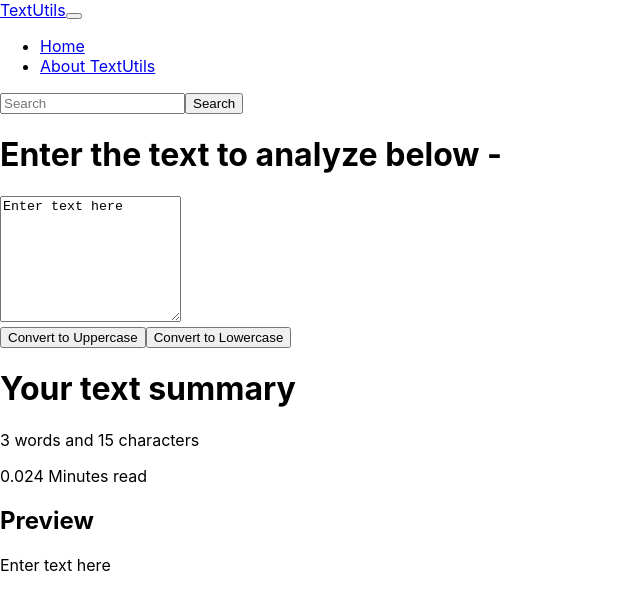
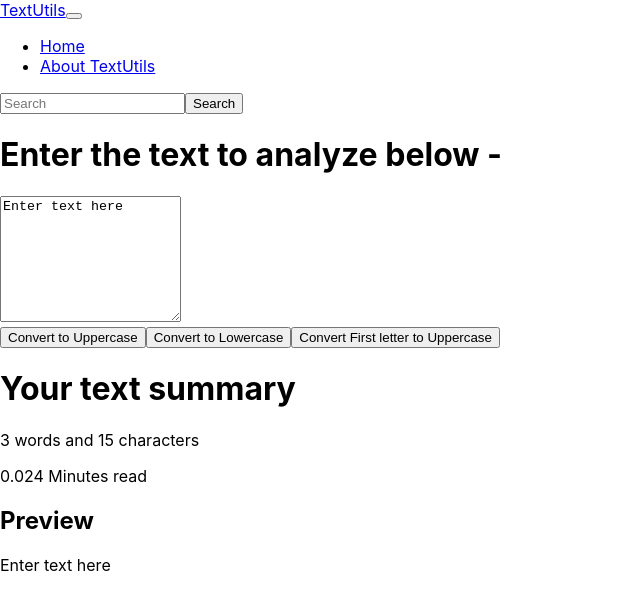
Before and after one commit to harshsb98/TextUtils, a React (Create React App) app: page / in a window 1280 px wide. Shown: the top 610 px of the page, without its empty margins (0-640 px from the left). Built offline with nearby package versions, Linux system fonts and the light colour scheme; the HTML template or start-up script is replaced by a standard one.

Commit message:
New Feature

```diff
--- a/src/components/TextForm.js
+++ b/src/components/TextForm.js
@@ -14,6 +14,22 @@
         let newText = text.toLowerCase();
         setText(newText);
     }
+    const handlecapone = () => {
+        try{
+        let newText = text.split(" ");
+        console.log(newText)
+        for(let i=0;i<newText.length;i++){
+            newText[i]=newText[i][0].toUpperCase()+ newText[i].slice(1)
+        }
+        let Catext= newText.join(" ")
+        setText(Catext)
+    }
+    catch{
+        setText("Enter Something First... and then try")
+    }
+
+    }
+
     const handleOnChange= (event) => {
         setText(event.target.value)
     }
@@ -29,6 +45,7 @@
         </div>
         <button className="btn btn-primary mx-1" onClick={handleUpClick}>Convert to Uppercase</button>
         <button className="btn btn-primary mx-1" onClick={handleLowClick}>Convert to Lowercase</button>
+        <button className="btn btn-primary mx-1" onClick={handlecapone}>Convert First letter to Uppercase</button>
     </div>
     <div className="container my-3">
         <h1>Your text summary</h1>
```
